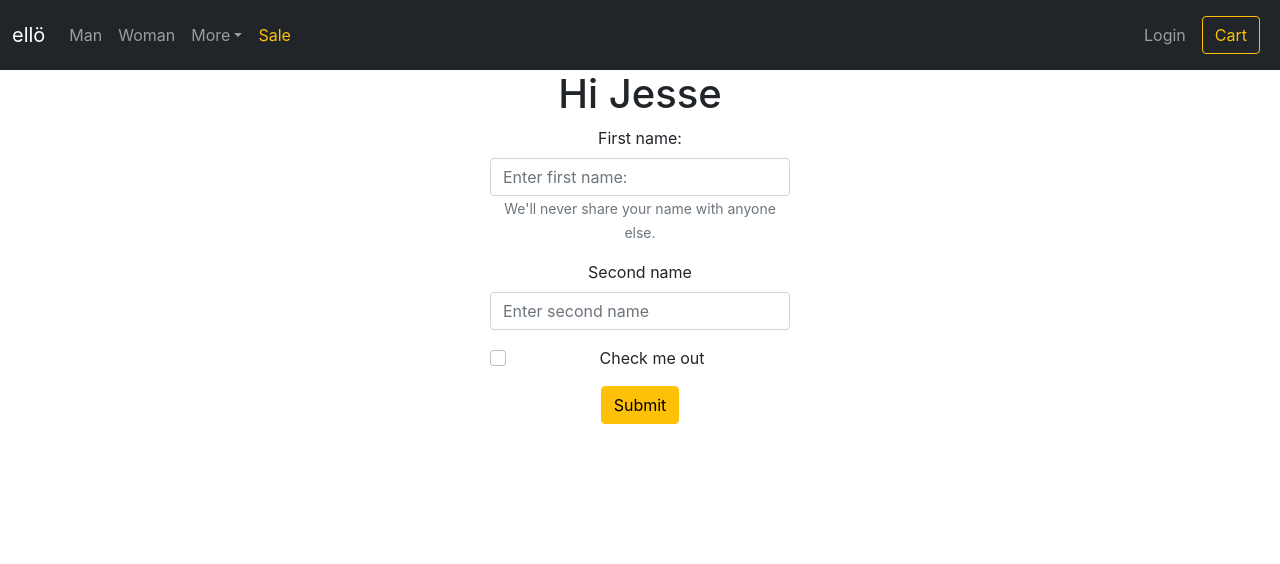
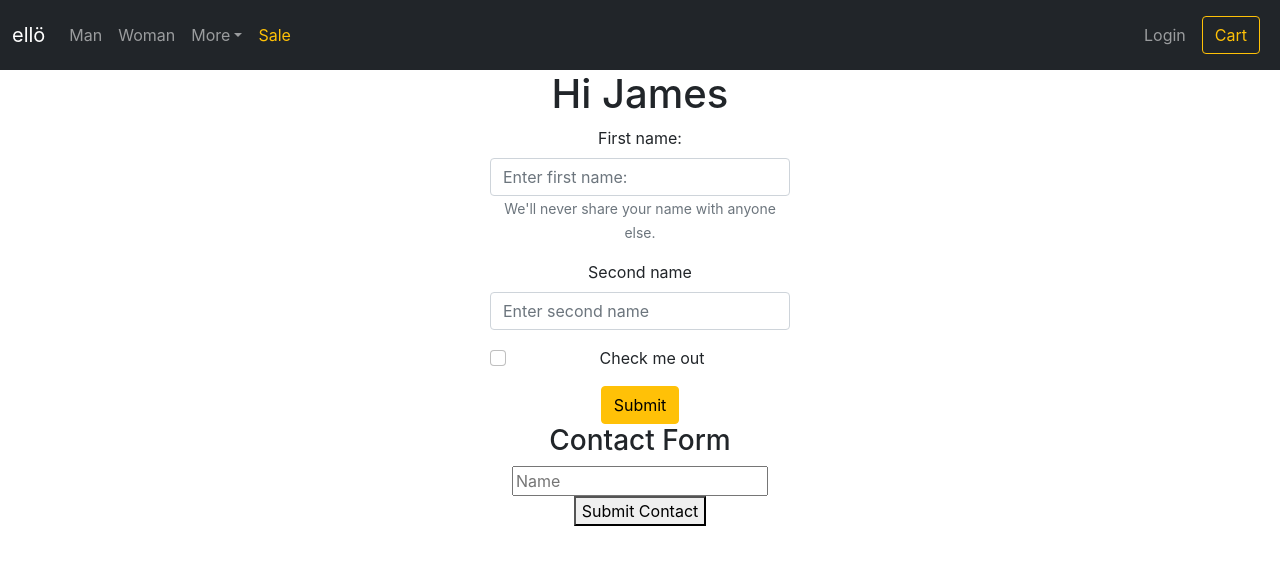
Before and after one commit to lumi-plus/WebShop-ReactApp, a React (Create React App) app in the folder client/react-cors-guide/: page /login in a window 1280 px wide. Shown: the top 564 px of the page. Built offline with nearby package versions, Linux system fonts and the light colour scheme; the HTML template or start-up script is replaced by a standard one.

Commit message:
Taking input from user, with somes issues

```diff
--- a/client/react-cors-guide/src/App.js
+++ b/client/react-cors-guide/src/App.js
@@ -8,6 +8,13 @@ import Header from "./components/Navbar/Navbar";
 
 function App() {
 	const [customerFistName, setUser] = useState("Jesse");
+
+	const [name, updateName] = useState("James");
+
+	const changeName = (newName) => {
+		updateName([...name, newName]);
+	};
+
 	return (
 		<div className="App">
 			<BrowserRouter>
@@ -21,7 +28,13 @@ function App() {
 					<Route path="/sale" element={<Sale />} />
 					<Route
 						path="/login"
-						element={<LoginPage customerFistName={customerFistName} />}
+						element={
+							<LoginPage
+								customerFistName={customerFistName}
+								changeName={changeName}
+								name={name}
+							/>
+						}
 					/>
 					<Route path="/cart" element={<CartPage />} />
 				</Routes>
--- a/client/react-cors-guide/src/pages/Login_page.jsx
+++ b/client/react-cors-guide/src/pages/Login_page.jsx
@@ -1,9 +1,24 @@
 import { Form, Button } from "react-bootstrap";
+import { useState } from "react";
 
-export default function LoginPage({ customerFistName }) {
+export default function LoginPage({ customerFistName, changeName, name }) {
+	const [contactInfo, setContactInfo] = useState({
+		name: "",
+	});
+
+	const handleChange = (event) => {
+		setContactInfo({ ...contactInfo, [event.target.name]: event.target.value });
+	};
+
+	const handleSubmit = (event) => {
+		event.preventDefault();
+		changeName(contactInfo);
+		setContactInfo({ name: "" });
+	};
+
 	return (
 		<div className="mx-auto" style={{ maxWidth: "300px" }}>
-			<h1>{`Hi ${customerFistName}`}</h1>
+			<h1>{`Hi ${name}`} </h1>
 			<Form className>
 				<Form.Group className="mb-3" controlId="formBasicEmail">
 					<Form.Label>First name:</Form.Label>
@@ -24,6 +39,26 @@ export default function LoginPage({ customerFistName }) {
 					Submit
 				</Button>
 			</Form>
+			<div className="form-container">
+				<form onSubmit={handleSubmit}>
+					<div>
+						<h3>Contact Form</h3>
+					</div>
+					<div>
+						<input
+							type="text"
+							name="name"
+							placeholder="Name"
+							value={contactInfo.name}
+							onChange={handleChange}
+						/>
+					</div>
+
+					<div>
+						<button>Submit Contact</button>
+					</div>
+				</form>
+			</div>
 		</div>
 	);
 }
```
